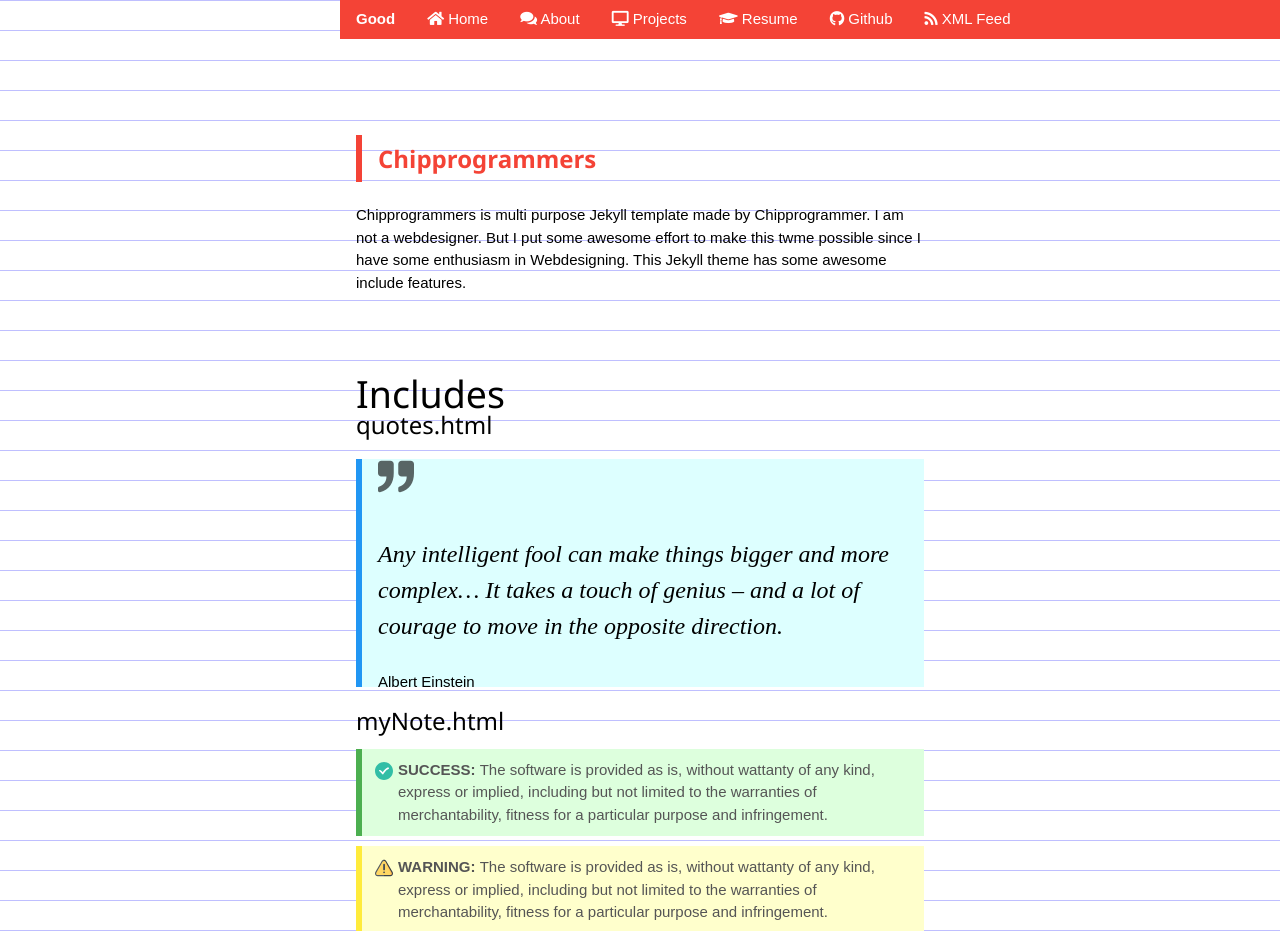
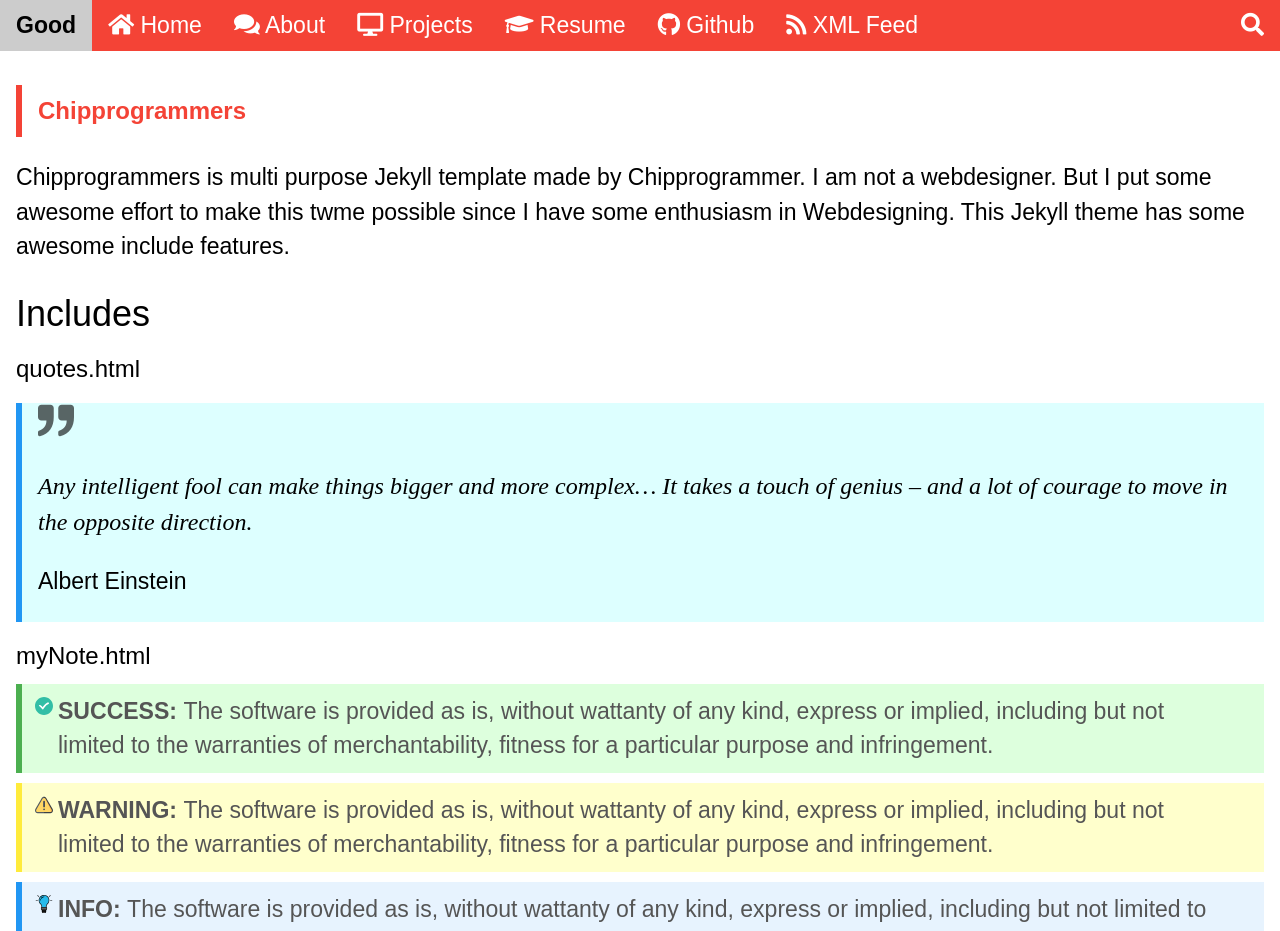
Before and after one commit to chipprogrammers/Good, a Jekyll site: the page built from index.md, in a window 1280 px wide and 1400 px high. Shown: the top 931 px of the window. Built offline with Jekyll 4.4.1, drawn with Linux system fonts in a browser that asks for light colours; some web fonts are replaced; comment, search, counter and statistics services are not loaded.

Commit message:
Update main_unminified.css

```diff
--- a/assets/css/main_unminified.css
+++ b/assets/css/main_unminified.css
@@ -1,62 +1,7 @@
-/*body,h1,h2,h3,h4,h5 {font-family: "Poppins", sans-serif}
-body {font-size:18px;}*/
-html {
-  font-size: 100%;
-  line-height: 1.5; }
-  @media all and (min-width: 400px) {
-    html {
-      font-size: 112.5%; } }
-  @media all and (min-width: 1000px) {
-    html {
-      font-size: 125%; } }
-
-h1 {
-  margin: 0;
-  margin-top: 3rem;
-  font-size: 1.5rem;
-  line-height: 1.3;
-  padding-top: 0.48em;
-  margin-bottom: -0.48em; }
-  @media all and (min-width: 400px) {
-    h1 {
-      font-size: 1.625rem;
-      padding-top: 0.52em;
-      margin-bottom: -0.52em; } }
-  @media all and (min-width: 1000px) {
-    h1 {
-      font-size: 1.875rem;
-      padding-top: 0.6em;
-      margin-bottom: -0.6em; } }
-
-p {
-  margin: 0;
-  margin-top: 1.5rem;
-  padding-top: 0.42em;
-  margin-bottom: -0.42em; }
-  @media all and (min-width: ) {
-    p {
-      padding-top: 0.4725em;
-      margin-bottom: -0.4725em; } }
-  @media all and (min-width: ) {
-    p {
-      padding-top: 0.525em;
-      margin-bottom: -0.525em; } }
-
+body,h1,h2,h3,h4,h5 {font-family: "Poppins", sans-serif}
 body {
-  font-family: "Poppins", sans-serif;
-  max-width: 600px;
-  margin: 0 auto;
-  background-image: linear-gradient(to bottom, rgba(0, 0, 255, 0.25) 1px, transparent 0, transparent 24px);
-  background-size: 100% 24px;
-  background-position: 0 0; }
-  @media all and (min-width: 400px) {
-    body {
-      background-image: linear-gradient(to bottom, rgba(0, 0, 255, 0.25) 1px, transparent 0, transparent 27px);
-      background-size: 100% 27px; } }
-  @media all and (min-width: 1000px) {
-    body {
-      background-image: linear-gradient(to bottom, rgba(0, 0, 255, 0.25) 1px, transparent 0, transparent 30px);
-      background-size: 100% 30px; } }
+  font-size: calc(14px + (26 - 14) * ((100vw - 300px) / (1600 - 300)));
+}
 .w3-half img{margin-bottom:-6px;margin-top:16px;opacity:0.8;cursor:pointer}
 .w3-half img:hover{opacity:1}
 .search {
```
